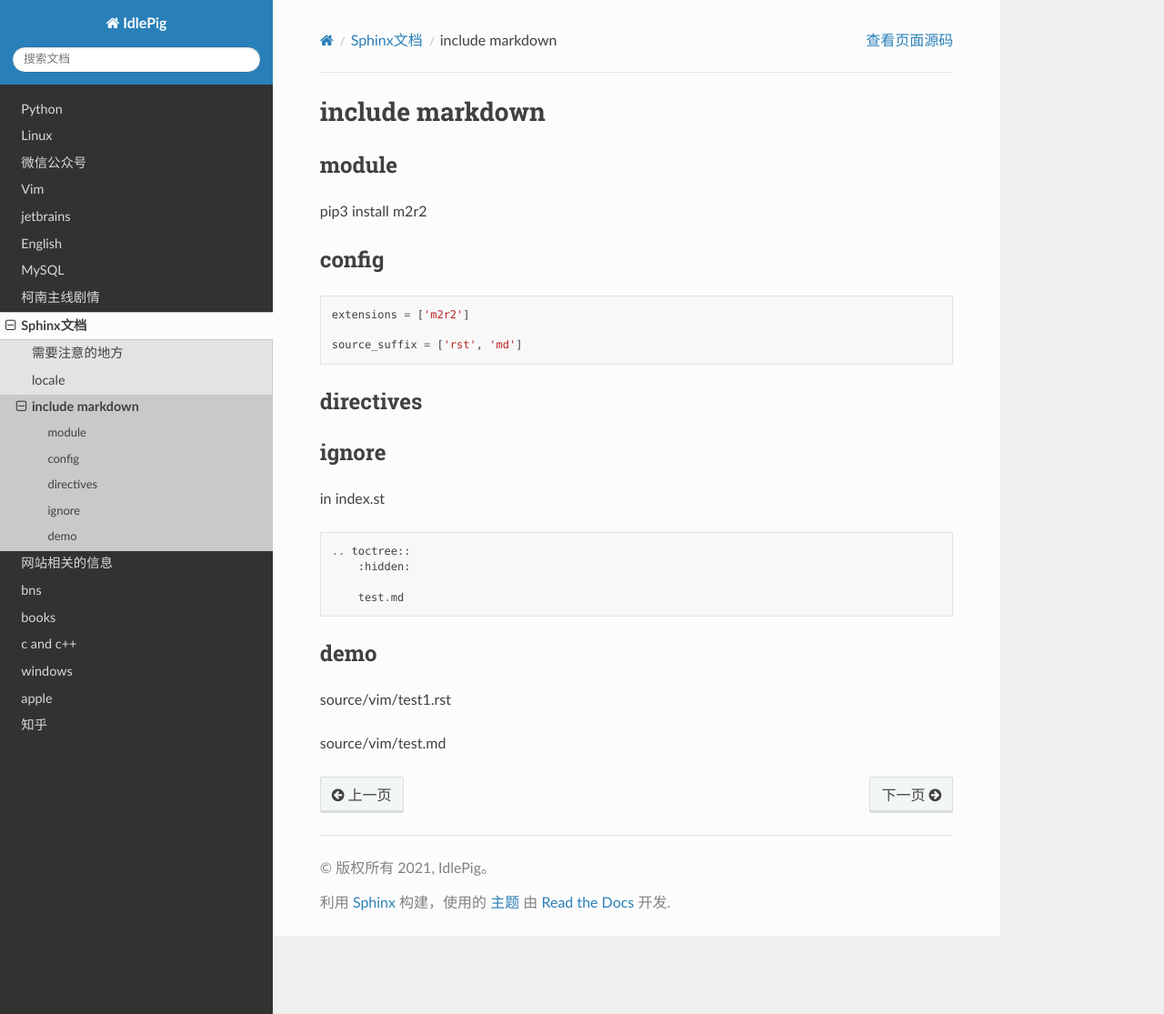
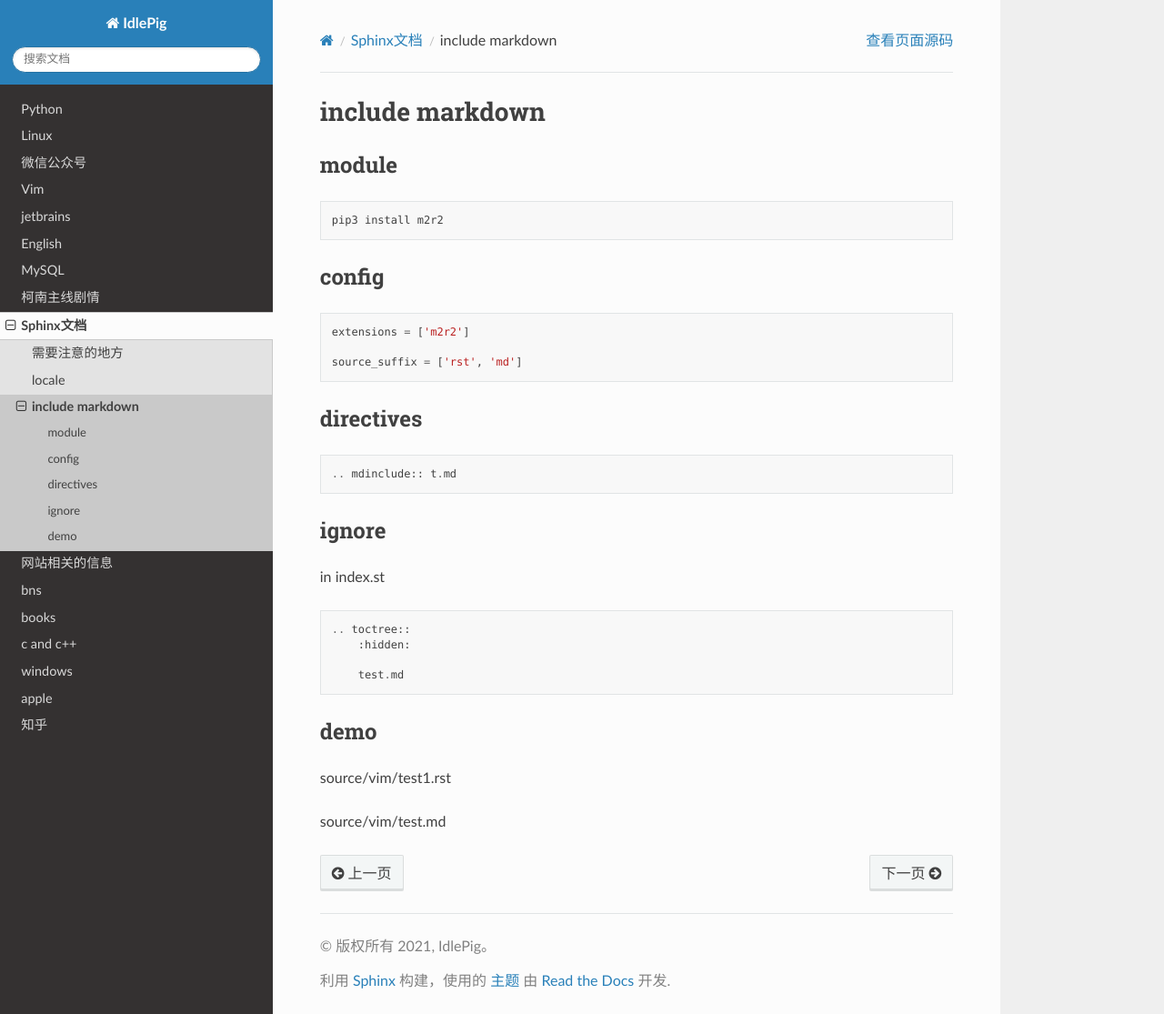
Before and after one commit to otfsenter/idlepig, a Sphinx documentation site: the page built from source/sphinx/md.rst, in a window 1280 px wide and 1115 px high. Shown: the whole window at 91% size. Built offline with Sphinx 7.4.7 and the Read the Docs theme 2.0.0, drawn with Linux system fonts in a browser that asks for light colours.

Commit message:
add md list 2

```diff
--- a/source/sphinx/md.rst
+++ b/source/sphinx/md.rst
@@ -8,7 +8,9 @@ include markdown
 module
 =========
 
-pip3 install m2r2
+.. code::
+
+    pip3 install m2r2
 
 
 config
@@ -24,7 +26,9 @@ config
 directives
 =============
 
-.. mdinclude:: t.md
+.. code::
+
+    .. mdinclude:: t.md
 
 ignore
 ==========
```
